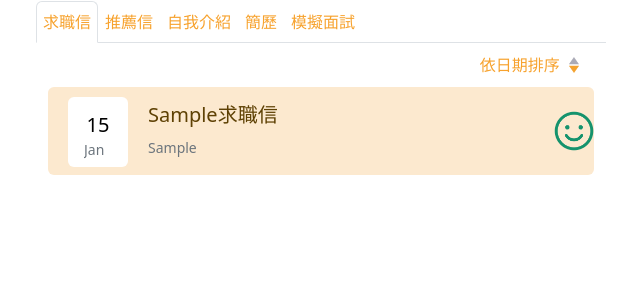
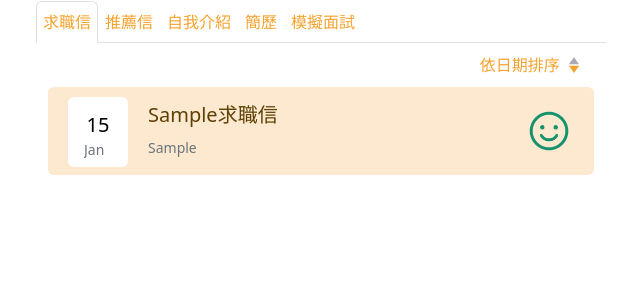
Before and after one commit to THChen2002/AI-Interview-Bot, a Django app: page /history/ in a window 1280 px wide. Shown: the part 164-464 px from the top of the page, without its empty margins (319-959 px from the left). Run offline with Django 4.2, Linux system fonts and the light colour scheme; a user stored in the database is signed in; tables that the repository leaves empty hold one stand-in row (values such as "Sample post"); parts of the project's set-up code (start-up, migrations or seed data) failed here and were passed over.

Commit message:
bugfix-修正歷史頁面滿意圖示位置

```diff
--- a/AIInterviewBot/templates/contents/history.html
+++ b/AIInterviewBot/templates/contents/history.html
@@ -91,7 +91,7 @@
                                     <p class="card-text"><small class="text-muted">{{ record.result }}</small>
                                 </div>
                             </div>
-                            <div class="col-1" style="display: flex; justify-content: end; align-items: center;">
+                            <div class="col-2" style="display: flex; justify-content: center; align-items: center;">
                                 {% if record.is_satisfied %}
                                 <img src="{% static 'images/good_selected.png' %}" alt="good" style="width:40px; height: 40px;">
                                 {% else %}
@@ -134,7 +134,7 @@
                                     <p class="card-text"><small class="text-muted">{{ record.result }}</small>
                                 </div>
                             </div>
-                            <div class="col-1" style="display: flex; justify-content: end; align-items: center;">
+                            <div class="col-2" style="display: flex; justify-content: center; align-items: center;">
                                 {% if record.is_satisfied %}
                                 <img src="{% static 'images/good_selected.png' %}" alt="good" style="width:40px; height: 40px;">
                                 {% else %}
@@ -177,7 +177,7 @@
                                     <p class="card-text"><small class="text-muted">{{ record.result }}</small>
                                 </div>
                             </div>
-                            <div class="col-1" style="display: flex; justify-content: end; align-items: center;">
+                            <div class="col-2" style="display: flex; justify-content: center; align-items: center;">
                                 {% if record.is_satisfied %}
                                 <img src="{% static 'images/good_selected.png' %}" alt="good" style="width:40px; height: 40px;">
                                 {% else %}
```
